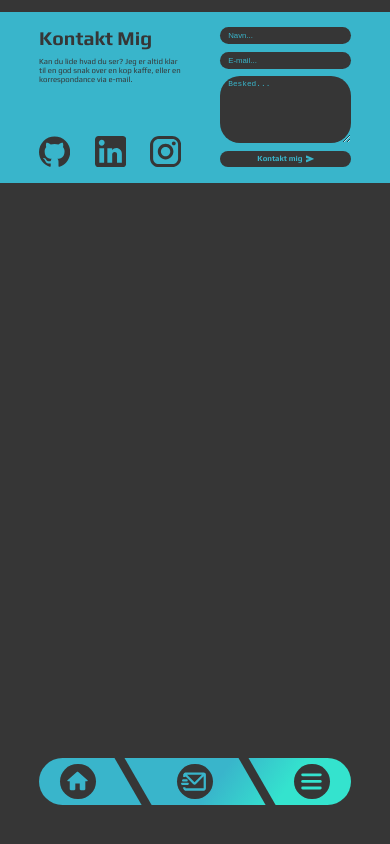
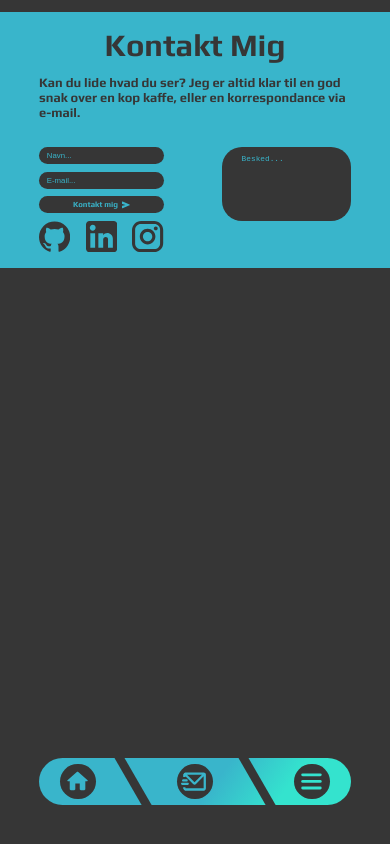
Before and after one commit to fredeskrubba/Portfolio, a React (Create React App) app: page /projects in a window 390 px wide. Built offline with nearby package versions, Linux system fonts and the light colour scheme.

Commit message:
add styles for mobile

```diff
--- a/src/components/footer/Footer.js
+++ b/src/components/footer/Footer.js
@@ -8,6 +8,7 @@ import { ReactComponent as SubmitArrow} from "../../assets/icons/submit-arrow.sv
 const Footer = () => {
   return (
     <footer>
+      <article className='footer-desktop'>
         <section className='footer-info'>
                 <div>
                     <h2>Kontakt Mig</h2>
@@ -34,6 +35,36 @@ const Footer = () => {
                 <SubmitArrow/>
             </div>
           </form>
+      </article>
+      <article className='footer-mobile'>
+          <div className='footer-header'>
+            <h2>Kontakt Mig</h2>
+            <p>Kan du lide hvad du ser? Jeg er altid klar til en god snak over en kop kaffe, eller en korrespondance via e-mail.</p>
+          </div>
+          <section className="form-grid">
+            <form>
+              <input type="text" placeholder='Navn...'/>
+              <input type="text" placeholder='E-mail...'/>
+              <div className="submit-field">
+                  <p>Kontakt mig</p>
+                  <SubmitArrow/>
+              </div>
+              <div className="socials">
+                      <a rel="stylesheet" href="https://github.com/fredeskrubba" target="_blank">
+                          <GithubLogo/>
+                      </a>
+                      <a rel="stylesheet" href="https://github.com/fredeskrubba" target="_blank">
+                          <LinkedInLogo/>
+                      </a>
+                      <a rel="stylesheet" href="https://github.com/fredeskrubba" target="_blank">
+                          <InstaLogo/>
+                      </a>
+                  </div>
+            </form>
+            <textarea placeholder='Besked...' className='text-box-mobile'/>
+          </section>
+      </article>
+
     </footer>
   )
 }
--- a/src/styles/footer.css
+++ b/src/styles/footer.css
@@ -1,4 +1,4 @@
-footer{
+.footer-desktop{
     background-color: #39B5CB;
     padding: 4vw 10vw;
     display: grid;
@@ -64,6 +64,7 @@ textarea{
     border-radius: 20px;
     border: none;
     max-height: 15vw;
+    resize: none;
 }
 
 textarea::-webkit-scrollbar{
@@ -98,3 +99,54 @@ textarea:focus{
 .submit-field:hover{
     cursor: pointer;
 }
+
+.footer-mobile{
+    display: none;
+    background-color: #39B5CB;
+    padding: 4vw 10vw;
+    grid-template-columns: 3fr 1fr;
+    gap: 10vw;
+    color: #363636;
+    height: 100%;
+}
+
+.form-grid{
+    display: grid;
+    grid-template-columns: 1fr 4fr;
+    gap: 15vw;
+    height: 100%;
+    margin-top: 7vw;
+}
+
+.text-box-mobile{
+    height: 25vw;
+    padding: 2vw 5vw;
+
+}
+
+
+.footer-header p {
+    font-weight: 600;
+    margin: 3vw 0;
+    font-size: 3.3vw;
+}
+.footer-mobile h2{
+    font-size: 8vw;
+    text-align: center;
+}
+
+
+@media screen and (max-width: 992px){
+    footer{
+        margin-bottom: 28vw;
+    }
+
+    .footer-desktop{
+        display: none;
+    }
+
+    .footer-mobile{
+        display: block;
+    }
+
+}
```
Lines whose indentation alone changed are shown as unchanged.
